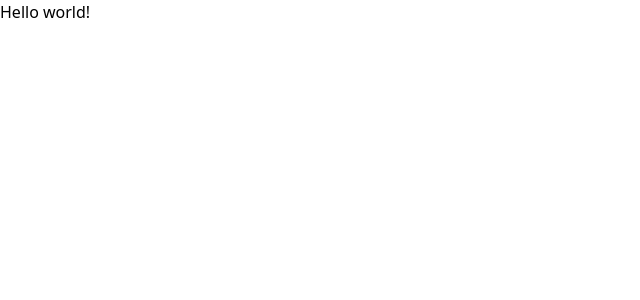
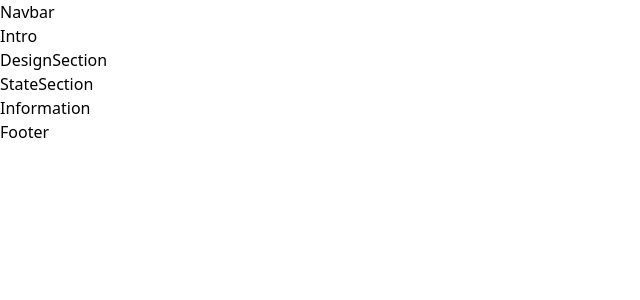
Before and after one commit to jdbs9514/blogr, a React (Vite) app: page / in a window 1280 px wide. Shown: the top 300 px of the page, without its empty margins (0-640 px from the left). Built offline with nearby package versions, Linux system fonts and the light colour scheme.

Commit message:
added the components structure

```diff
--- a/src/App.jsx
+++ b/src/App.jsx
@@ -1,9 +1,22 @@
+import DesignSection from "./components/DesignSection";
+import Footer from "./components/Footer";
+import Information from "./components/Information";
+import Intro from "./components/Intro";
+import Navbar from "./components/Navbar";
+import StateSection from "./components/StateSection";
 
 function App() {
 
   return (
     <>
-      <h1 className="text-3xl font-bold underline text-center">Hello world!</h1>
+      <main>
+        <Navbar />
+        <Intro />
+        <DesignSection />
+        <StateSection />
+        <Information />
+        <Footer />
+      </main>
     </>
   );
 }
--- /dev/null
+++ b/src/components/DesignSection.jsx
@@ -0,0 +1,8 @@
+
+const DesignSection = () => {
+  return (
+    <div>DesignSection</div>
+  )
+}
+
+export default DesignSection
--- /dev/null
+++ b/src/components/Footer.jsx
@@ -0,0 +1,8 @@
+
+const Footer = () => {
+  return (
+    <div>Footer</div>
+  )
+}
+
+export default Footer
--- /dev/null
+++ b/src/components/Information.jsx
@@ -0,0 +1,8 @@
+
+const Information = () => {
+  return (
+    <div>Information</div>
+  )
+}
+
+export default Information
--- /dev/null
+++ b/src/components/Intro.jsx
@@ -0,0 +1,8 @@
+
+const Intro = () => {
+  return (
+    <div>Intro</div>
+  )
+}
+
+export default Intro
--- /dev/null
+++ b/src/components/Navbar.jsx
@@ -0,0 +1,8 @@
+
+const Navbar = () => {
+  return (
+    <div>Navbar</div>
+  )
+}
+
+export default Navbar
--- /dev/null
+++ b/src/components/StateSection.jsx
@@ -0,0 +1,8 @@
+
+const StateSection = () => {
+  return (
+    <div>StateSection</div>
+  )
+}
+
+export default StateSection
```
